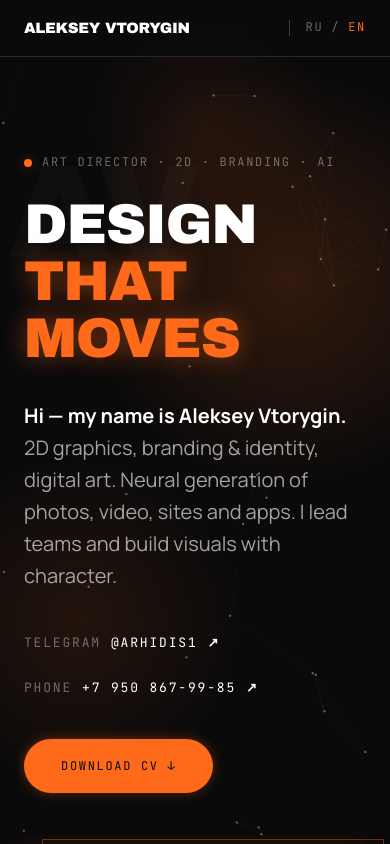
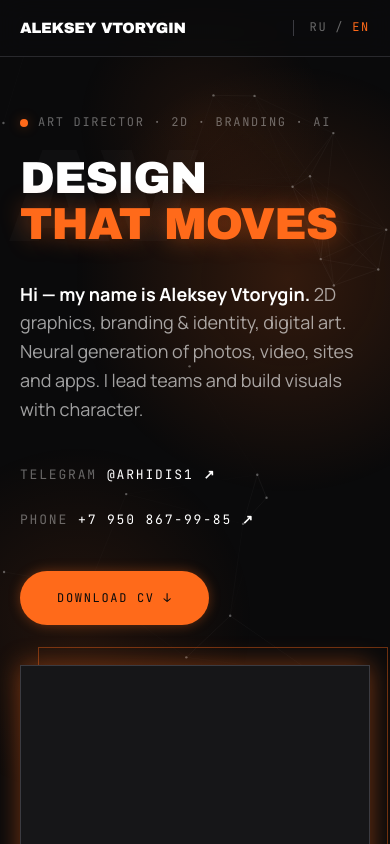
Before and after one commit to dmitry4567/react-site-portfolio, a React (Vite) app: page / in a window 390 px wide. Shown: the top 844 px of the page. Built offline with nearby package versions, Linux system fonts and the light colour scheme; a web font is replaced by a local one.

Commit message:
Добавлена поддержка мобильных устройств

```diff
--- a/src/App.jsx
+++ b/src/App.jsx
@@ -127,7 +127,7 @@ export default function App() {
             <span style={{ width: 8, height: 8, borderRadius: '50%', background: 'var(--accent)', boxShadow: 'var(--glow-sm)' }} />
             {HERO[lang].eyebrow}
           </span>
-          <h1 data-mx="26" style={{ fontSize: 'var(--text-hero)', lineHeight: 'var(--leading-display)', letterSpacing: 'var(--tracking-display)', textTransform: 'uppercase', margin: 0 }}>
+          <h1 data-mx="26" className="hero-title" style={{ fontSize: 'var(--text-hero)', lineHeight: 'var(--leading-display)', letterSpacing: 'var(--tracking-display)', textTransform: 'uppercase', margin: 0, overflowWrap: 'break-word' }}>
             <span style={{ color: 'var(--fg-1)' }}>{HERO[lang].title1}</span><br />
             <span style={{ color: 'var(--accent)', textShadow: 'var(--glow-text)' }}>{HERO[lang].title2}</span>
           </h1>
@@ -198,7 +198,7 @@ export default function App() {
                 </div>
                 <div style={{ display: 'flex', flexDirection: 'column', gap: 'var(--space-5)' }}>
                   <div style={{ display: 'flex', alignItems: 'flex-start', gap: 'var(--space-4)' }}>
-                    <span style={{ fontFamily: 'var(--font-display)', fontWeight: 800, fontSize: 40, lineHeight: 0.9, color: 'var(--accent)', textShadow: 'var(--glow-text)' }}>{c.no}</span>
+                    <span className="case-no" style={{ fontFamily: 'var(--font-display)', fontWeight: 800, fontSize: 40, lineHeight: 0.9, color: 'var(--accent)', textShadow: 'var(--glow-text)' }}>{c.no}</span>
                     <div style={{ display: 'flex', flexDirection: 'column', gap: 8 }}>
                       <h3 style={{ fontSize: 'var(--text-h3)', lineHeight: 'var(--leading-tight)', textTransform: 'uppercase', margin: 0 }}>{c.title}</h3>
                       <span style={{ fontFamily: 'var(--font-mono)', fontSize: 12, letterSpacing: 'var(--tracking-meta)', textTransform: 'uppercase', color: 'var(--fg-3)' }}>{c.role} · {c.year}</span>
--- a/src/components/ContactLink.jsx
+++ b/src/components/ContactLink.jsx
@@ -6,6 +6,7 @@ export default function ContactLink({ label = 'EMAIL', value = 'HI@MARKUS.ONLINE
   return (
     <a
       href={href}
+      className="contact-link"
       target={href.startsWith('http') ? '_blank' : undefined}
       rel={href.startsWith('http') ? 'noopener noreferrer' : undefined}
       style={{
@@ -21,7 +22,7 @@ export default function ContactLink({ label = 'EMAIL', value = 'HI@MARKUS.ONLINE
         letterSpacing: 'var(--tracking-meta)', color: 'var(--fg-3)',
         textTransform: 'uppercase', flex: 'none',
       }}>{label}</span>
-      <span style={{
+      <span className="contact-value" style={{
         fontFamily: 'var(--font-display)', fontWeight: 'var(--weight-display)',
         fontSize: size, letterSpacing: 'var(--tracking-display)', lineHeight: 1.1,
         textTransform: 'uppercase', textAlign: 'right',
--- a/src/index.css
+++ b/src/index.css
@@ -530,3 +530,37 @@ body { overflow-x: hidden; }
   .nav-links a { display: none; }
   .nav-links .nav-lang { display: inline-flex !important; }
 }
+
+/* Адаптив: телефоны — уменьшаем крупную типографику и вертикальные отступы */
+@media (max-width: 560px) {
+  :root {
+    --container-pad: 20px;
+    --text-hero: clamp(38px, 11.5vw, 60px);
+    --text-h2: 30px;
+    --text-h3: 22px;
+    --text-lg: 18px;
+    --text-md: 16px;
+    --space-9: 56px;   /* вертикальные отступы секций */
+    --space-8: 40px;   /* внутренние отступы кейсов и гэпы */
+  }
+
+  /* HERO */
+  .hero-grid { min-height: auto !important; padding-bottom: var(--space-7) !important; }
+  .hero-title { hyphens: auto; }
+
+  /* WORK — номер кейса */
+  .case-no { font-size: 30px !important; }
+
+  /* CONTACT — метка над крупной ссылкой, чтобы не жать по ширине */
+  .contact-link { flex-direction: column !important; align-items: flex-start !important; gap: var(--space-2) !important; }
+  .contact-value { font-size: 30px !important; text-align: left !important; }
+}
+
+/* Совсем узкие экраны */
+@media (max-width: 380px) {
+  :root {
+    --container-pad: 16px;
+    --text-hero: clamp(28px, 8.5vw, 38px);
+    --text-h2: 26px;
+  }
+}
```
